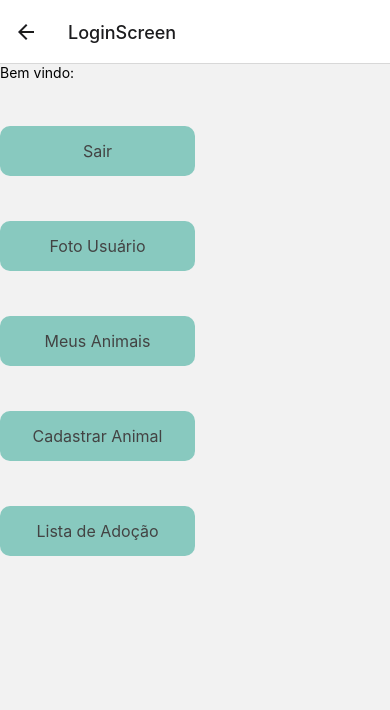
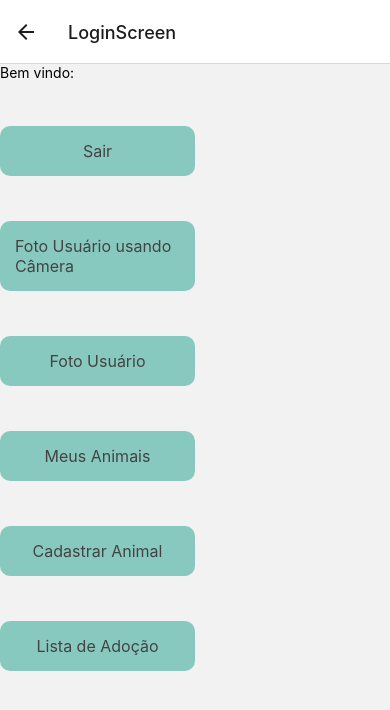
Before and after one commit to Matsaguiar/App_Meau, a React Native app in the folder App_Meau/: screen /LoginScreen in a window 390 px wide. Shown: the top 710 px of the page. Built offline with nearby package versions, Linux system fonts and the light colour scheme; no server answers; the database is empty.

Commit message:
Câmera retorna imagem

```diff
--- a/App_Meau/views/LoginScreen.js
+++ b/App_Meau/views/LoginScreen.js
@@ -38,6 +38,29 @@ const LoginScreen = () => {
         navigation.replace("Home")
       })
       .catch(error => alert(error.message))
+  }
+
+  const openCamera = async () => {
+    // Ask the user for the permission to access the camera
+    const permissionResult = await ImagePicker.requestCameraPermissionsAsync();
+
+    if (permissionResult.granted === false) {
+      alert("You've refused to allow this appp to access your camera!");
+      return;
+    }
+
+    const result = await ImagePicker.launchCameraAsync();
+
+    // Explore the result
+    console.log(result);
+
+    if (!result.cancelled) {
+      console.log(result.uri);
+
+      setImage(result.uri);
+      setImageUuid(uuid.v4());
+    }
+
   }
 
   let openImagePickerAsync = async () => {
@@ -110,21 +133,6 @@ return (
           : null
       }
 
-      <Text>Bem vindo: {auth.currentUser?.email}</Text>
-      <TouchableOpacity
-        onPress={hendleSignOut}
-        style={css.buttonGreen}
-      >
-        <Text style={css.buttonText}>Sair</Text>
-      </TouchableOpacity>
-
-      <TouchableOpacity
-        onPress={openImagePickerAsync}
-        style={css.buttonGreen}
-      >
-        <Text style={css.buttonText}>Foto Usuário</Text>
-      </TouchableOpacity>
-
       {
         image !== '' ? <Image source={{ uri: image }} style={{ width: 150, height: 200, borderRadius: 200, borderWidth: 5, borderColor: '#88c9bf', marginBottom: 10 }} /> : null
       }
@@ -140,6 +148,29 @@ return (
         </TouchableOpacity>
         : null
       }
+
+      <Text>Bem vindo: {auth.currentUser?.email}</Text>
+      <TouchableOpacity
+        onPress={hendleSignOut}
+        style={css.buttonGreen}
+      >
+        <Text style={css.buttonText}>Sair</Text>
+      </TouchableOpacity>
+
+      <TouchableOpacity
+        onPress={openCamera}
+        style={css.buttonGreen}
+      >
+        <Text style={css.buttonText}>Foto Usuário usando Câmera</Text>
+      </TouchableOpacity>
+
+      <TouchableOpacity
+        onPress={openImagePickerAsync}
+        style={css.buttonGreen}
+      >
+        <Text style={css.buttonText}>Foto Usuário</Text>
+      </TouchableOpacity>
+
 
       <TouchableOpacity
         onPress={ () => navigation.navigate('ListAnimals') }
```
